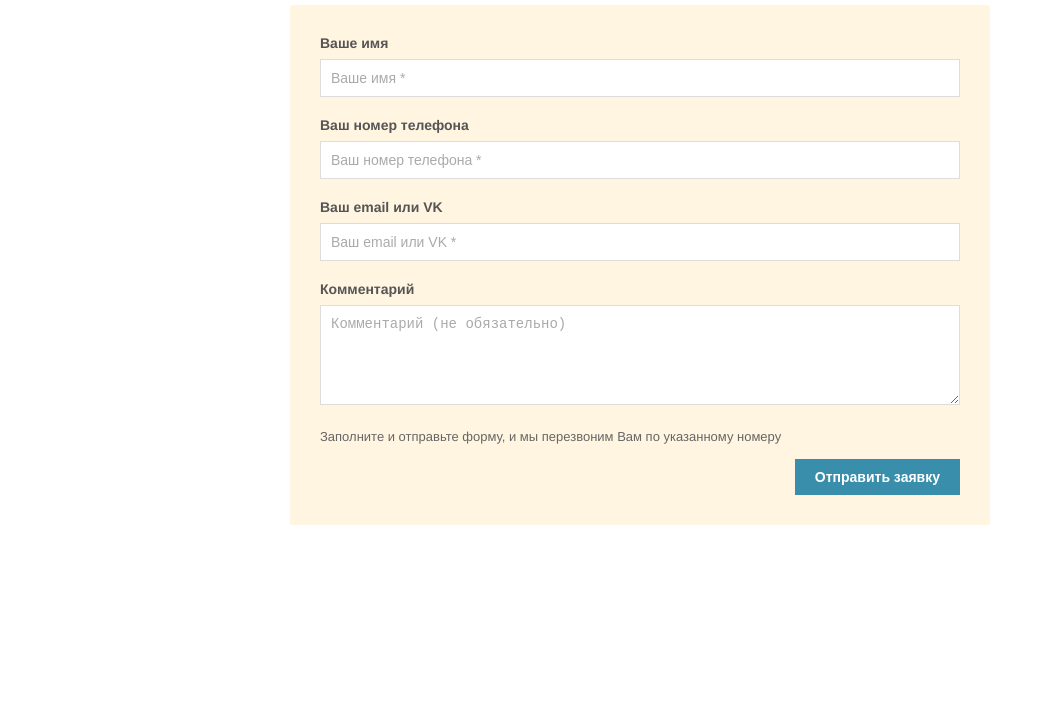
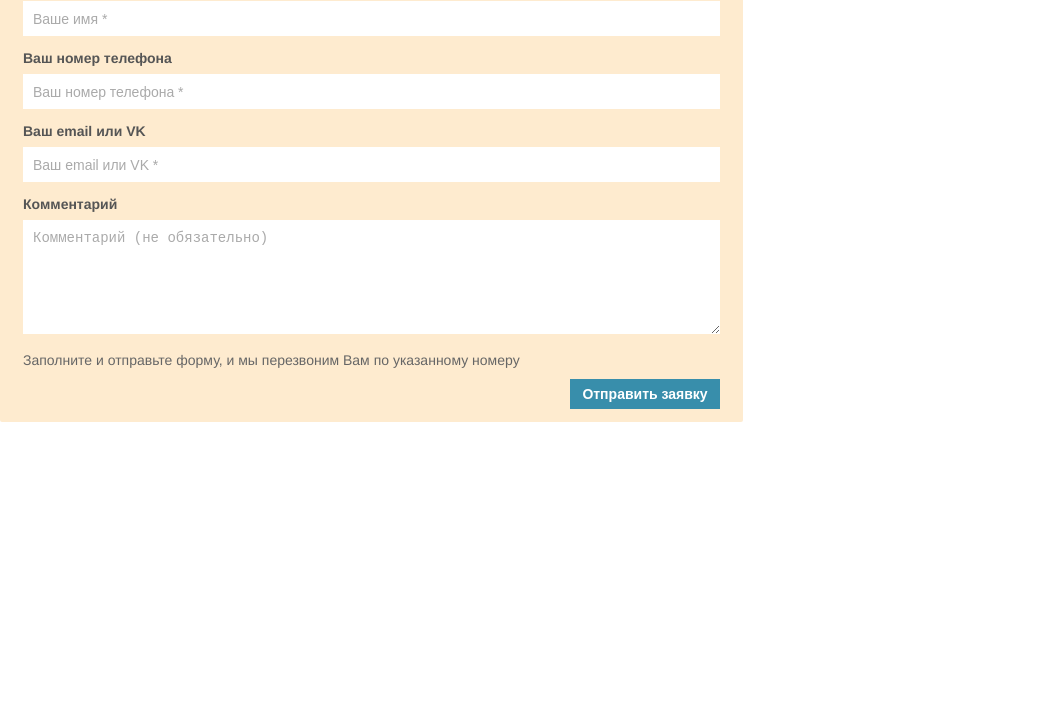
Before and after one commit to bondar-max/ClientWebCourseNov2025, a plain HTML site: page CSS Form/index.html in a window 1280 px wide. Shown: the part 93-800 px from the top of the page, without its empty margins (0-1053 px from the left). Drawn offline with Linux system fonts and the light colour scheme.

Commit message:
style(css): косметические изменения стилей формы и кнопки
Изменены отступы, размеры и цвета в CSS для улучшения
внешнего вида формы. Упрощены некоторые правила и убраны
комментарии, чтобы код стал более читабельным.

```diff
--- a/CSS Form/style.css
+++ b/CSS Form/style.css
@@ -1,44 +1,42 @@
-/* 1. Сброс стилей и box-sizing */
 * {
-    box-sizing: border-box; /* [cite: 68] */
+    box-sizing: border-box;
 }
 
 body {
-    font-family: Helvetica Neue, Helvetica, Arial, sans-serif; /* Стандартный шрифт без засечек */
+    font-family: Helvetica Neue, Helvetica, Arial, sans-serif;
     margin: 0;
-    padding: 20px;
+    padding: 0;
     background-color: #fff;
     color: #676565;
 }
 
-/* 2. Контейнер */
-/* Ограничиваем ширину и центрируем, чтобы было как на макете */
 .container {
-    max-width: 700px;
-    margin: 0 auto;   /* Центрирование блока по горизонтали */
+    max-width: 743px;
 }
 
-/* 3. Заголовок */
+/* Заголовок */
 .page-title {
     color: #666;
-    font-weight: normal;
-    margin-bottom: 20px;
-    /* h1 - блочный элемент по умолчанию */
+    font-weight: inherit;
+    margin: 21px 0 5px 15px;
+    font-size: 26px;
 }
 
 /* 4. Стилизация формы */
 .application-form {
-    background-color: #FFF5E1; /* Светло-бежевый фон, как на картинке */
-    padding: 30px; /* Внутренние отступы от краев формы до контента  */
-    border-radius: 2px; /* Небольшое скругление (упоминается как свойство, не поддерживаемое старыми IE ) */
+    background-color: #FEEBCF;
+    padding: 13px; /* Внутренние отступы от краев формы до контента  */
+    border-radius: 2px;
 }
 
 /* Группировка label и input */
 .form-group {
-    margin-bottom: 20px; /* Отступ снизу между полями  */
+    margin-bottom: 14px; /* Отступ снизу между полями  */
+    margin-right: 10px;
+    margin-left: 10px;
 }
 
-/* 5. Стилизация Label (подписей) */
+/* Стилизация Label (подписей) */
 label {
     display: block; /* Делаем label блочным, чтобы он был над полем ввода */
     font-weight: bold;
@@ -47,18 +45,18 @@ label {
     font-size: 14px;
 }
 
-/* 6. Стилизация полей ввода (input и textarea) */
-/* Используем селектор атрибутов или классов [cite: 320] */
+/* Стилизация полей ввода (input и textarea) */
 .form-input {
-    width: 100%; /* Поле занимает всю доступную ширину родителя */
-    padding: 10px; /* Внутренний отступ текста внутри поля */
-    border: 1px solid #ddd; /* Светлая граница */
+    width: 100%;
+    padding: 10px 10px; /* Внутренний отступ текста внутри поля */
+    height: 35px;
+    border: 1px transparent;
     font-size: 14px;
     color: #333;
-    outline: none; /* Убираем стандартную обводку при фокусе, хотя в лекции сказано, что она полезна */
+    outline: none;
 }
 
-/* Стилизация placeholder (подсказки)  */
+/* Стилизация placeholder (подсказки) */
 ::placeholder {
     color: #aaa;
 }
@@ -66,12 +64,12 @@ label {
 /* Текстовая область */
 textarea.form-input {
     resize: vertical; /* Разрешаем растягивать только по вертикали */
-    height: 100px;    /* Начальная высота */
+    height: 114px;
+    margin-bottom: 0;
 }
 
-/* 7. Подвал формы (текст и кнопка) */
 .form-footer {
-    margin-top: 20px;
+    margin-top: 0;
     /* Используем clearfix hack, так как внутри будет float  */
 }
 
@@ -83,25 +81,27 @@ textarea.form-input {
 }
 
 .note-text {
-    font-size: 13px;
+    font-size: 14px;
     color: #666;
-    margin-bottom: 15px;
-    /* Текст "Заполните и отправьте..." занимает место слева или сверху на мобильных */
+    margin-left: 10px;
+    margin-bottom: 11px;
 }
 
 /* 8. Кнопка */
 .submit-btn {
-    background-color: #388EAB; /* Сине-зеленый цвет как на макете */
-    color: white; /*  */
+    background-color: #388EAB;
+    color: white;
     border: none;
-    padding: 10px 20px;
+    height: 30px;
+    width: 150px;
+    margin-right: 10px;
     font-weight: bold;
     font-size: 14px;
     cursor: pointer; /* Курсор в виде руки при наведении  */
     float: right; /* Прижимаем кнопку вправо  */
 }
 
-/* Эффект при наведении на кнопку (псевдокласс :hover) [cite: 102] */
+/* Эффект при наведении на кнопку (псевдокласс :hover)*/
 .submit-btn:hover {
     background-color: #2a6e85; /* Немного темнее при наведении */
 }
```
